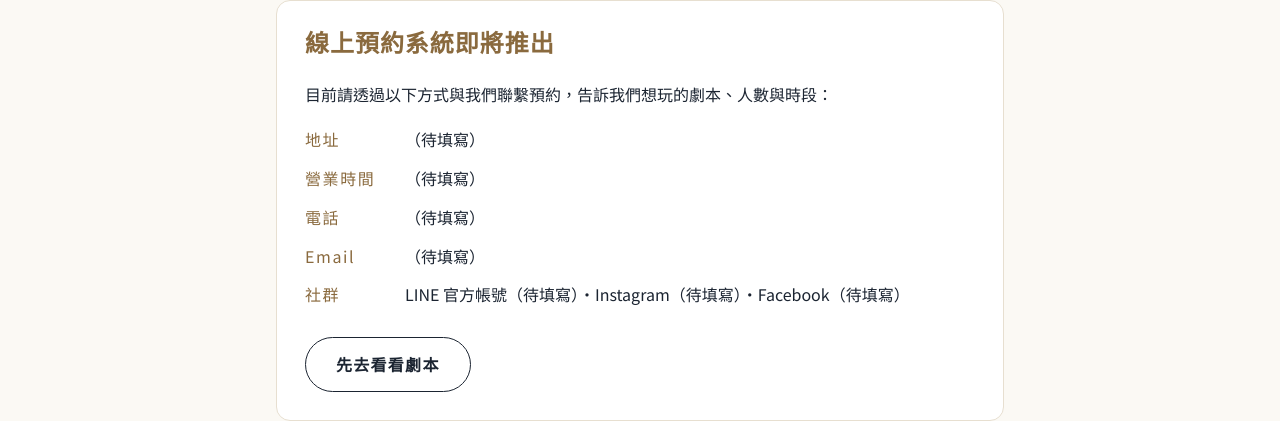
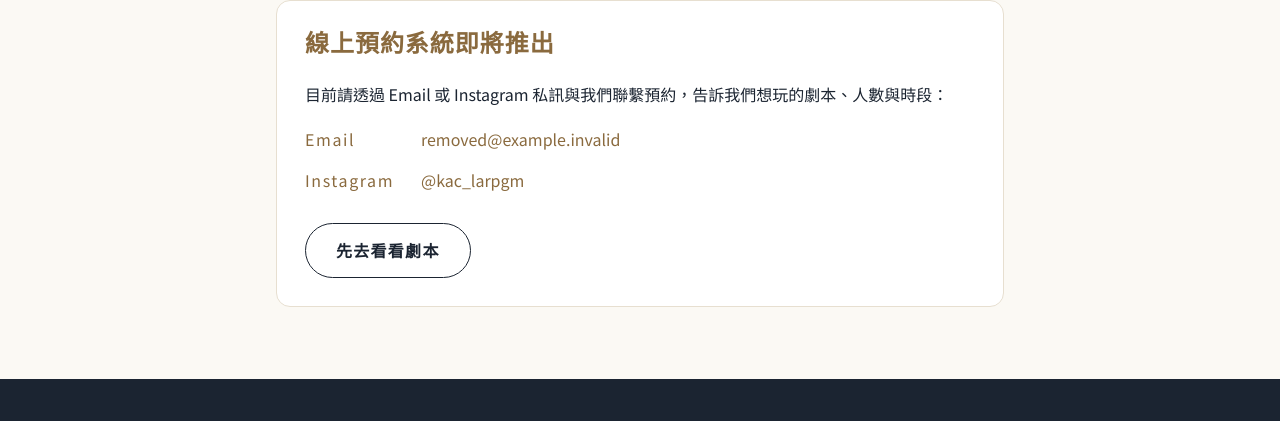
Before and after one commit to relaxstory/relaxstory.github.io, an Astro site: page /booking in a window 1280 px wide. Shown: the part 221-642 px from the top of the page. Built offline with nearby package versions, Linux system fonts and the light colour scheme; Astro itself is replaced by a stand-in of ours.

Commit message:
Contact info: email and Instagram only
Co-Authored-By: Claude Opus 5.5 <noreply@anthropic.com>
Claude-Session: https://claude.ai/code/session_01J2ZsdynWyyh4PGRrftoN4N

```diff
--- a/src/components/Contact.astro
+++ b/src/components/Contact.astro
@@ -1,19 +1,20 @@
 ---
 import { site } from '../data/site';
-const c = site.contact;
-const socials = [c.line, c.instagram, c.facebook];
 ---
 <dl class="contact">
-  <div><dt>地址</dt><dd>{c.address}</dd></div>
-  <div><dt>營業時間</dt><dd>{c.hours}</dd></div>
-  <div><dt>電話</dt><dd>{c.phone}</dd></div>
-  <div><dt>Email</dt><dd>{c.email}</dd></div>
-  <div><dt>社群</dt><dd>{socials.map((s, i) => <>{i > 0 && '・'}{s.url ? <a href={s.url} target="_blank" rel="noopener">{s.label}</a> : <span>{s.label}（待填寫）</span>}</>)}</dd></div>
+  {site.contacts.map((c) => (
+    <div>
+      <dt>{c.label}</dt>
+      <dd>{c.url
+        ? <a href={c.url} target={c.url.startsWith('http') ? '_blank' : undefined} rel="noopener">{c.text}</a>
+        : c.text}</dd>
+    </div>
+  ))}
 </dl>
 
 <style>
-  .contact { margin: 0; display: grid; gap: 10px; }
-  .contact div { display: grid; grid-template-columns: 5.5em 1fr; gap: 12px; }
+  .contact { margin: 0; display: grid; gap: 12px; }
+  .contact div { display: grid; grid-template-columns: 6.5em 1fr; gap: 12px; align-items: baseline; }
   dt { color: var(--accent-text); letter-spacing: 0.1em; }
-  dd { margin: 0; }
+  dd { margin: 0; word-break: break-all; }
 </style>
--- a/src/data/site.ts
+++ b/src/data/site.ts
@@ -1,14 +1,10 @@
-// 工作室基本資料：改這裡，全站（首頁、預約頁、頁尾）會一起更新。
+// 工作室基本資料：改這裡，全站（首頁、預約頁）會一起更新。
+// 聯絡方式：要新增（例如 LINE、電話），照格式加一行即可；刪掉一行就不顯示。
 export const site = {
   name: 'Re:LAX Story Lab',
   slogan: '每次相遇，都是一段值得記得的故事',
-  contact: {
-    address: '（待填寫）',
-    hours: '（待填寫）',
-    phone: '（待填寫）',
-    email: '（待填寫）',
-    line: { label: 'LINE 官方帳號', url: '' },   // 填入網址後會自動變成連結
-    instagram: { label: 'Instagram', url: '' },
-    facebook: { label: 'Facebook', url: '' },
-  },
+  contacts: [
+    { label: 'Email', text: 'removed@example.invalid', url: 'mailto:removed@example.invalid' },
+    { label: 'Instagram', text: '@kac_larpgm', url: 'https://www.instagram.com/kac_larpgm/' },
+  ],
 };
--- a/src/pages/booking.astro
+++ b/src/pages/booking.astro
@@ -14,7 +14,7 @@ const titles = Object.fromEntries(
       <h1 class="section-title">預約場次</h1>
       <div class="card notice">
         <h2>線上預約系統即將推出</h2>
-        <p>目前請透過以下方式與我們聯繫預約，告訴我們想玩的劇本、人數與時段：</p>
+        <p>目前請透過 Email 或 Instagram 私訊與我們聯繫預約，告訴我們想玩的劇本、人數與時段：</p>
         <p id="picked" class="picked" data-titles={JSON.stringify(titles)} hidden></p>
         <Contact />
         <div class="actions"><a href="/scripts/" class="btn">先去看看劇本</a></div>
```
